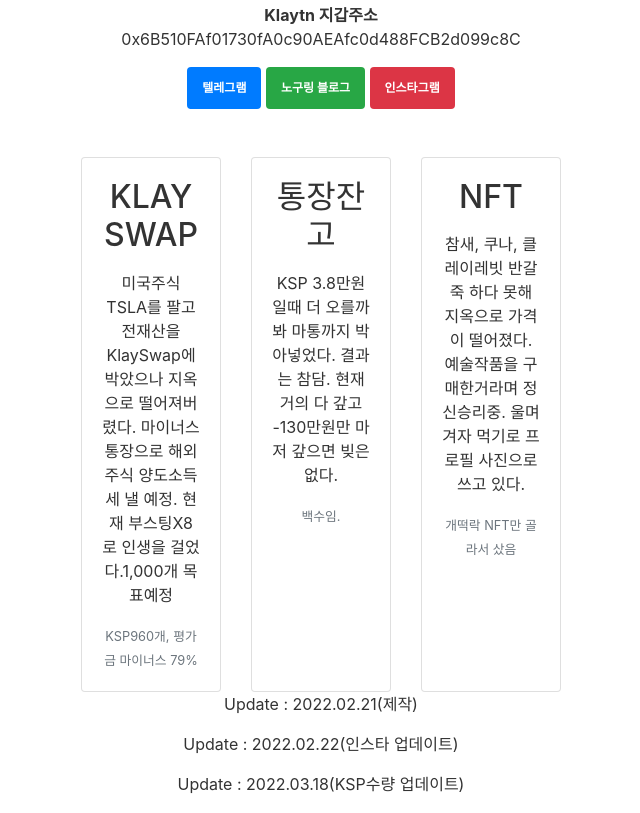
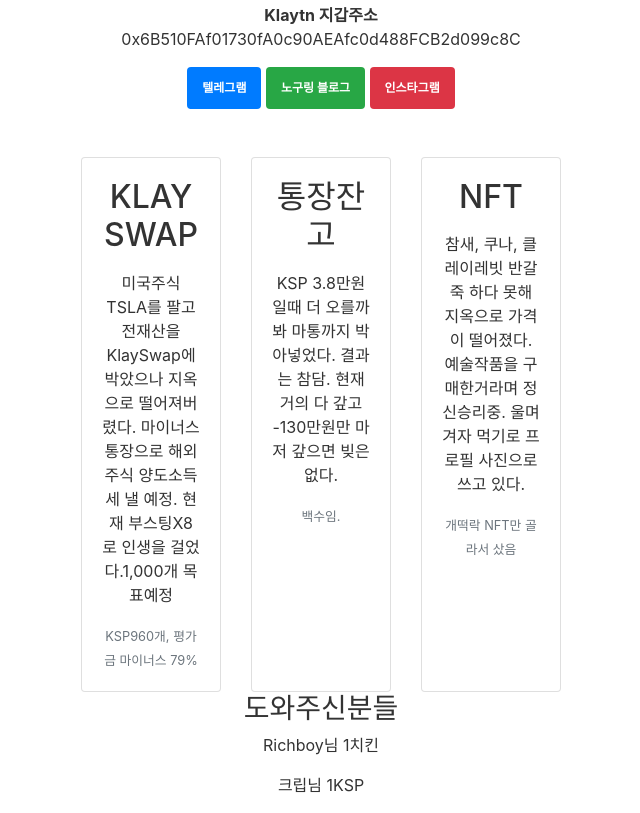
Before and after one commit to himyon36/noguring, a plain HTML site: page index.html in a window 1280 px wide. Shown: the part 437-1250 px from the top of the page, without its empty margins (319-959 px from the left). Drawn offline with nearby package versions, Linux system fonts and the light colour scheme.

Commit message:
Update index.html

```diff
--- a/index.html
+++ b/index.html
@@ -48,9 +48,9 @@
                 </div>
             </div>
         </div>
-        <p>Update : 2022.02.21(제작)</p>
-        <p>Update : 2022.02.22(인스타 업데이트)</p>
-        <p>Update : 2022.03.18(KSP수량 업데이트)</p>
+        <h3>도와주신분들</h3>
+        <p>Richboy님 1치킨</p>
+        <p>크립님 1KSP</p>
     </div>
 </body>
 </html>
```
